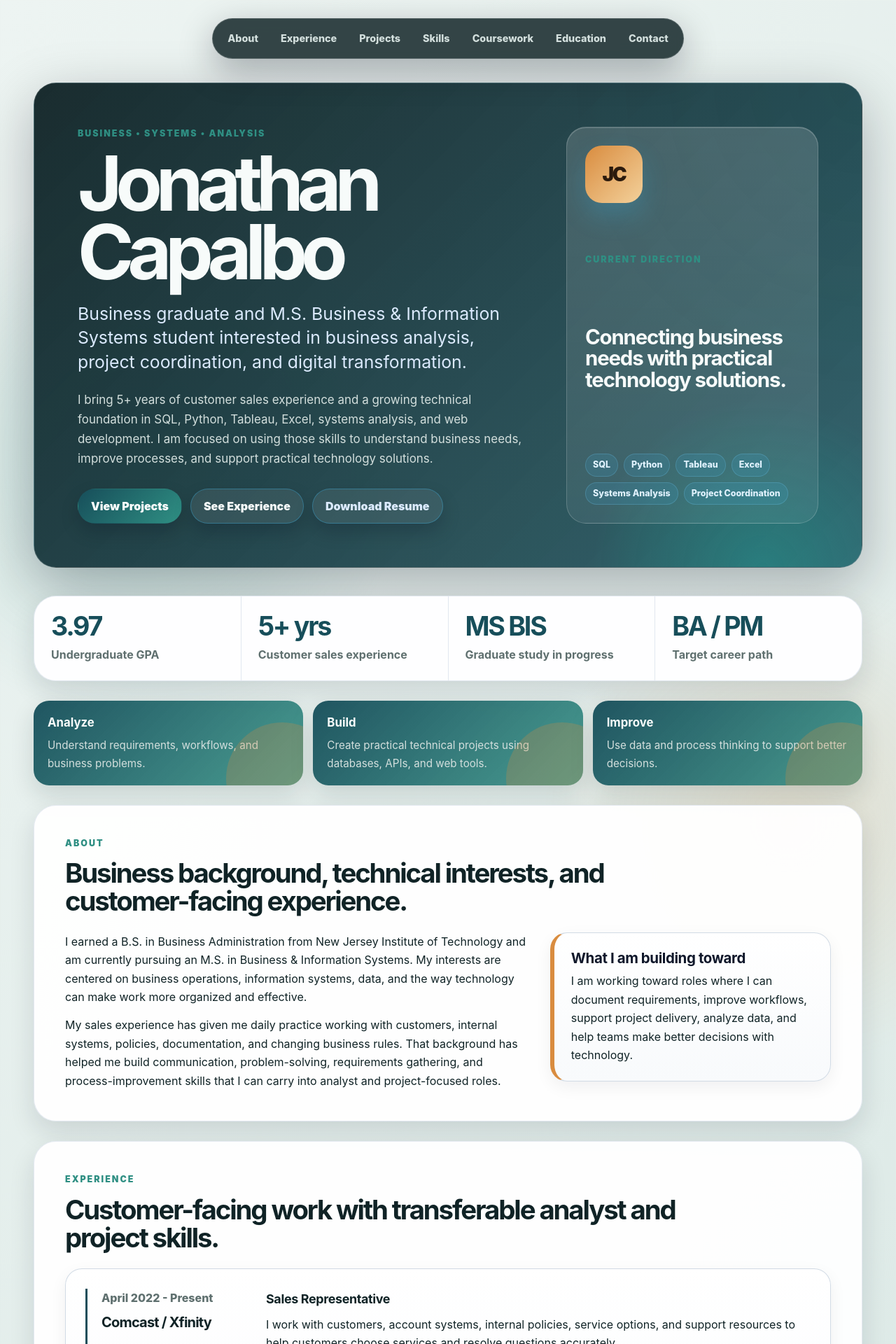
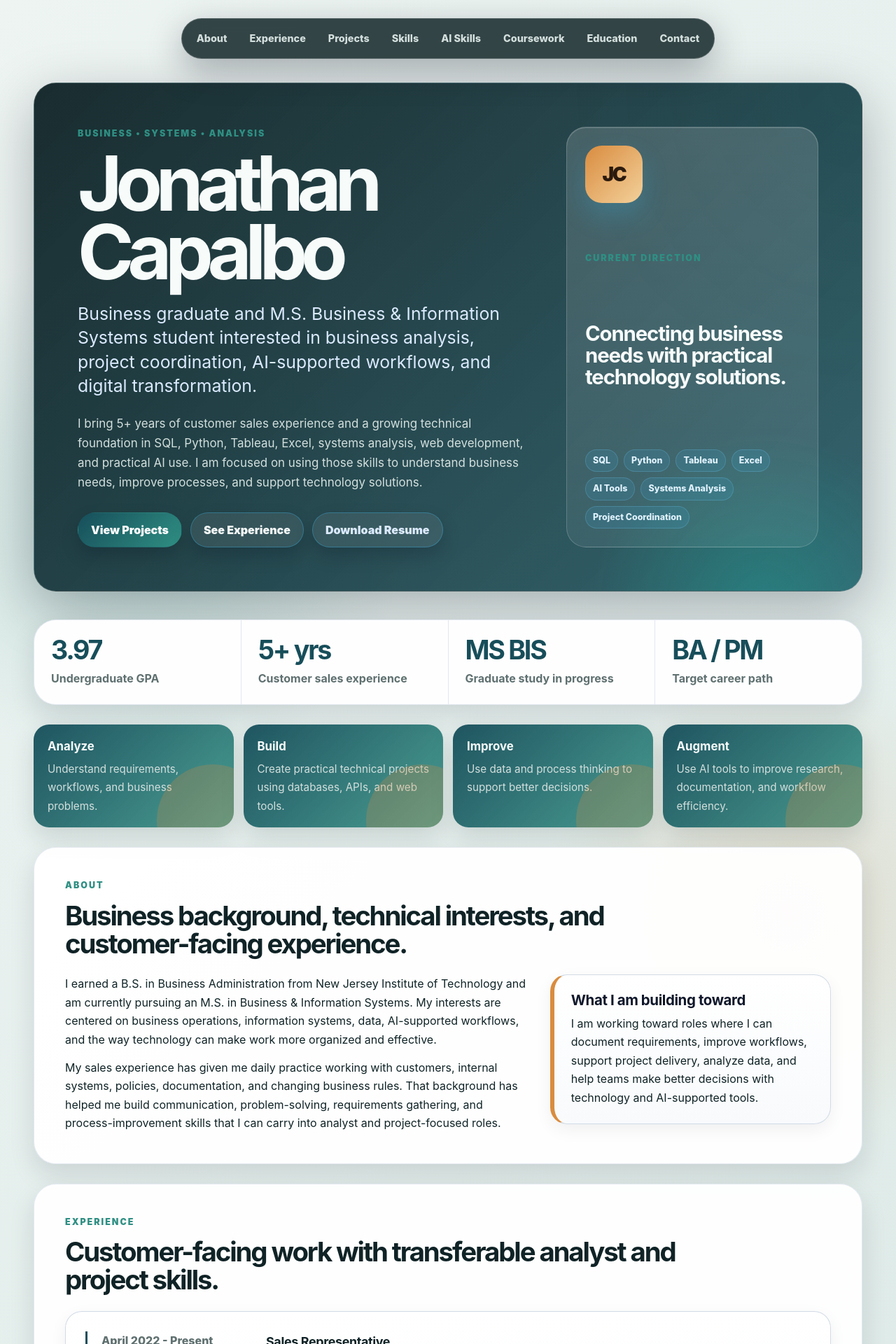
Before and after one commit to jon314159/JonathanCapalbo.me, a Jekyll site: the page index.html, which Jekyll copies as it is, in a window 1280 px wide. Shown: the top 1920 px of the page at 70% size. Built offline with Jekyll 4.4.1, drawn with Linux system fonts in a browser that asks for light colours; some of the changed text lies outside the part shown.

Commit message:
Add AI skills section

```diff
--- a/index.html
+++ b/index.html
@@ -4,8 +4,8 @@
     <meta charset="UTF-8" />
     <meta name="viewport" content="width=device-width, initial-scale=1.0" />
     <title>Jonathan Capalbo | Business & Information Systems</title>
-    <meta name="description" content="Personal website for Jonathan Capalbo, a business graduate and MS Business & Information Systems student focused on business analysis, project management, and technology-enabled process improvement." />
-    <link rel="stylesheet" href="assets/css/style.css?v=9" />
+    <meta name="description" content="Personal website for Jonathan Capalbo, a business graduate and MS Business & Information Systems student focused on business analysis, project management, AI-supported workflows, and technology-enabled process improvement." />
+    <link rel="stylesheet" href="assets/css/style.css?v=10" />
     <style>
       :root {
         --bg: #eef3f1;
@@ -52,7 +52,7 @@
 
       .dynamic-strip {
         display: grid;
-        grid-template-columns: repeat(3, 1fr);
+        grid-template-columns: repeat(4, 1fr);
         gap: 14px;
         margin: 28px 0;
       }
@@ -89,13 +89,13 @@
         font-size: 0.95rem;
       }
 
-      .course-grid {
+      .course-grid, .ai-grid {
         display: grid;
         grid-template-columns: repeat(3, 1fr);
         gap: 16px;
       }
 
-      .course-card {
+      .course-card, .ai-card {
         padding: 22px;
         border: 1px solid rgba(95, 112, 111, 0.22);
         border-radius: 22px;
@@ -104,12 +104,12 @@
         transition: transform 180ms ease, box-shadow 180ms ease;
       }
 
-      .course-card:hover {
+      .course-card:hover, .ai-card:hover {
         transform: translateY(-4px);
         box-shadow: 0 18px 38px rgba(16, 35, 38, 0.12);
       }
 
-      .course-card p { color: #5f706f; }
+      .course-card p, .ai-card p { color: #5f706f; }
 
       .course-list {
         display: flex;
@@ -128,7 +128,7 @@
         font-weight: 800;
       }
 
-      .project-card, .skill-column, .education-card, .course-card, .timeline-card, .callout-card, .stats-strip div {
+      .project-card, .skill-column, .education-card, .course-card, .ai-card, .timeline-card, .callout-card, .stats-strip div {
         transition: transform 180ms ease, box-shadow 180ms ease, border-color 180ms ease;
       }
 
@@ -166,8 +166,12 @@
         section { padding: clamp(38px, 3.5vw, 58px); }
       }
 
+      @media (max-width: 1100px) {
+        .dynamic-strip { grid-template-columns: repeat(2, 1fr); }
+      }
+
       @media (max-width: 920px) {
-        .dynamic-strip, .course-grid { grid-template-columns: 1fr; }
+        .dynamic-strip, .course-grid, .ai-grid { grid-template-columns: 1fr; }
       }
 
       @media (prefers-reduced-motion: reduce) {
@@ -182,6 +186,7 @@
         <a href="#experience">Experience</a>
         <a href="#projects">Projects</a>
         <a href="#skills">Skills</a>
+        <a href="#ai-skills">AI Skills</a>
         <a href="#coursework">Coursework</a>
         <a href="#education">Education</a>
         <a href="#contact">Contact</a>
@@ -191,8 +196,8 @@
         <div class="hero-copy">
           <p class="eyebrow">Business • Systems • Analysis</p>
           <h1>Jonathan Capalbo</h1>
-          <p class="tagline">Business graduate and M.S. Business & Information Systems student interested in business analysis, project coordination, and digital transformation.</p>
-          <p>I bring 5+ years of customer sales experience and a growing technical foundation in SQL, Python, Tableau, Excel, systems analysis, and web development. I am focused on using those skills to understand business needs, improve processes, and support practical technology solutions.</p>
+          <p class="tagline">Business graduate and M.S. Business & Information Systems student interested in business analysis, project coordination, AI-supported workflows, and digital transformation.</p>
+          <p>I bring 5+ years of customer sales experience and a growing technical foundation in SQL, Python, Tableau, Excel, systems analysis, web development, and practical AI use. I am focused on using those skills to understand business needs, improve processes, and support technology solutions.</p>
           <div class="button-row">
             <a class="button primary" href="#projects">View Projects</a>
             <a class="button" href="#experience">See Experience</a>
@@ -205,7 +210,7 @@
           <p class="panel-label">Current Direction</p>
           <h2>Connecting business needs with practical technology solutions.</h2>
           <div class="badge-list">
-            <span>SQL</span><span>Python</span><span>Tableau</span><span>Excel</span><span>Systems Analysis</span><span>Project Coordination</span>
+            <span>SQL</span><span>Python</span><span>Tableau</span><span>Excel</span><span>AI Tools</span><span>Systems Analysis</span><span>Project Coordination</span>
           </div>
         </aside>
       </div>
@@ -223,16 +228,17 @@
         <div class="dynamic-item"><strong>Analyze</strong><span>Understand requirements, workflows, and business problems.</span></div>
         <div class="dynamic-item"><strong>Build</strong><span>Create practical technical projects using databases, APIs, and web tools.</span></div>
         <div class="dynamic-item"><strong>Improve</strong><span>Use data and process thinking to support better decisions.</span></div>
+        <div class="dynamic-item"><strong>Augment</strong><span>Use AI tools to improve research, documentation, and workflow efficiency.</span></div>
       </div>
 
       <section id="about" class="section-feature">
         <div class="section-heading"><p class="eyebrow">About</p><h2>Business background, technical interests, and customer-facing experience.</h2></div>
         <div class="two-column">
           <div>
-            <p>I earned a B.S. in Business Administration from New Jersey Institute of Technology and am currently pursuing an M.S. in Business & Information Systems. My interests are centered on business operations, information systems, data, and the way technology can make work more organized and effective.</p>
+            <p>I earned a B.S. in Business Administration from New Jersey Institute of Technology and am currently pursuing an M.S. in Business & Information Systems. My interests are centered on business operations, information systems, data, AI-supported workflows, and the way technology can make work more organized and effective.</p>
             <p>My sales experience has given me daily practice working with customers, internal systems, policies, documentation, and changing business rules. That background has helped me build communication, problem-solving, requirements gathering, and process-improvement skills that I can carry into analyst and project-focused roles.</p>
           </div>
-          <div class="callout-card"><h3>What I am building toward</h3><p>I am working toward roles where I can document requirements, improve workflows, support project delivery, analyze data, and help teams make better decisions with technology.</p></div>
+          <div class="callout-card"><h3>What I am building toward</h3><p>I am working toward roles where I can document requirements, improve workflows, support project delivery, analyze data, and help teams make better decisions with technology and AI-supported tools.</p></div>
         </div>
       </section>
 
@@ -260,7 +266,7 @@
           <article class="project-card featured-card"><span class="card-kicker">Featured Class Project</span><h3>Calculator API</h3><p>Built a FastAPI-based calculator service with user registration, login, JWT authentication, PostgreSQL storage, and calculation history. The project also includes Docker, Docker Compose, Alembic migrations, pgAdmin, testing, CI/CD, security scanning, and Docker Hub deployment.</p><div class="tag-row"><span>FastAPI</span><span>PostgreSQL</span><span>JWT</span><span>Docker</span><span>CI/CD</span></div><p><a class="button" href="https://github.com/jon314159/FinalProject">View Project</a></p></article>
           <article class="project-card"><span class="card-kicker">Business Simulation</span><h3>CAPSIM Andrews Company Report</h3><p>Analyzed a seven-year business simulation for Andrews, including product strategy, market share, corporate social responsibility, ratio analysis, sales, variable costs, net profit, cash flow, debt, equity, dividends, and future strategic goals. The report showed Andrews leading sales from 2028 to 2030, reaching $930,324 in sales across 2028 to 2031, and finishing second in net profit at $61,927.</p><div class="tag-row"><span>Financial Analysis</span><span>Business Strategy</span><span>Market Share</span><span>CAPSIM</span></div></article>
           <article class="project-card"><span class="card-kicker">Database Design</span><h3>Movie Rental Database</h3><p>Created an Oracle SQL database for a movie rental system with customers, movies, media, actors, star billings, and rental history. The project includes primary and foreign keys, check constraints, sequences, sample data, a read-only unavailable-title view, an index, and a synonym.</p><div class="tag-row"><span>Oracle SQL</span><span>Relational Design</span><span>Constraints</span><span>Views</span></div></article>
-          <article class="project-card"><span class="card-kicker">Research</span><h3>Target Retail Theft Research Review</h3><p>Researched causes and possible solutions to Target's shoplifting problem, including mental health, peer influence, financial pressure, fixtures, tagging, RFID, AI-assisted surveillance, strategy, and customer experience tradeoffs.</p><div class="tag-row"><span>Research</span><span>Retail Strategy</span><span>Loss Prevention</span><span>Customer Experience</span></div></article>
+          <article class="project-card"><span class="card-kicker">Research</span><h3>Target Retail Theft Research Review</h3><p>Researched causes and possible solutions to Target's shoplifting problem, including mental health, peer influence, financial pressure, fixtures, tagging, RFID, AI-assisted surveillance, strategy, and customer experience tradeoffs.</p><div class="tag-row"><span>Research</span><span>Retail Strategy</span><span>AI-Assisted Surveillance</span><span>Customer Experience</span></div></article>
           <article class="project-card"><span class="card-kicker">Presentation</span><h3>Sweatshop Ethics & Regulation Presentation</h3><p>Presented ethical, moral, legal, and human-values issues surrounding sweatshops, including worker conditions, non-worseness arguments, unfair distribution, regulatory challenges, and paths for more specific accountability.</p><div class="tag-row"><span>Ethics</span><span>Regulation</span><span>Human Values</span><span>Presentation</span></div></article>
           <article class="project-card"><span class="card-kicker">Systems Analysis</span><h3>Systems Analysis Deliverables</h3><p>Created analysis deliverables such as process models, event-response lists, use cases, ERDs, and data dictionaries for business system scenarios.</p><div class="tag-row"><span>Requirements</span><span>ERD</span><span>Use Cases</span></div><p class="placeholder">Add the strongest systems analysis document or screenshot here.</p></article>
           <article class="project-card"><span class="card-kicker">Web</span><h3>Personal Website</h3><p>Built this portfolio site to present my background, projects, skills, and career direction.</p><div class="tag-row"><span>HTML</span><span>GitHub Pages</span><span>CSS</span></div><p class="placeholder">Add notes about deployment method and future improvements.</p></article>
@@ -272,7 +278,16 @@
         <div class="skill-board">
           <div class="skill-column"><h3>Business</h3><ul class="check-list"><li>Business analysis</li><li>Requirements gathering</li><li>Process modeling</li><li>Customer needs assessment</li><li>Research and literature review</li><li>Financial and ratio analysis</li><li>Strategic decision-making</li><li>Project coordination</li></ul></div>
           <div class="skill-column"><h3>Technical</h3><ul class="check-list"><li>SQL</li><li>Oracle Database</li><li>Python</li><li>FastAPI</li><li>PostgreSQL</li><li>Tableau</li><li>Excel</li><li>HTML, CSS, and JavaScript</li></ul></div>
-          <div class="skill-column"><h3>Tools & Methods</h3><ul class="check-list"><li>Oracle APEX</li><li>Git and GitHub</li><li>Docker and Docker Compose</li><li>Alembic migrations</li><li>CRM systems</li><li>Microsoft Office</li><li>SDLC, Agile, Waterfall, Scrum, and V-Model concepts</li></ul></div>
+          <div class="skill-column"><h3>Tools & Methods</h3><ul class="check-list"><li>AI-assisted research and documentation</li><li>Prompt engineering basics</li><li>Oracle APEX</li><li>Git and GitHub</li><li>Docker and Docker Compose</li><li>Alembic migrations</li><li>CRM systems</li><li>Microsoft Office</li><li>SDLC, Agile, Waterfall, Scrum, and V-Model concepts</li></ul></div>
+        </div>
+      </section>
+
+      <section id="ai-skills">
+        <div class="section-heading"><p class="eyebrow">AI Skills</p><h2>Practical AI use for business, research, and workflow support.</h2><p>I use AI tools as a support layer for analysis, documentation, learning, and process improvement. My focus is on using AI responsibly, checking outputs, and applying it to practical business and technical tasks.</p></div>
+        <div class="ai-grid">
+          <div class="ai-card"><h3>Research & Summarization</h3><p>Use AI to organize research, compare sources, summarize long documents, generate outlines, and identify follow-up questions while still reviewing the final work for accuracy.</p></div>
+          <div class="ai-card"><h3>Business Analysis Support</h3><p>Apply AI to draft requirements, clarify user stories, improve documentation, brainstorm process improvements, and translate business needs into structured deliverables.</p></div>
+          <div class="ai-card"><h3>Technical Learning & Prototyping</h3><p>Use AI as a coding and troubleshooting aid for SQL, Python, APIs, web development, debugging, and explaining unfamiliar technical concepts.</p></div>
         </div>
       </section>
 
```
